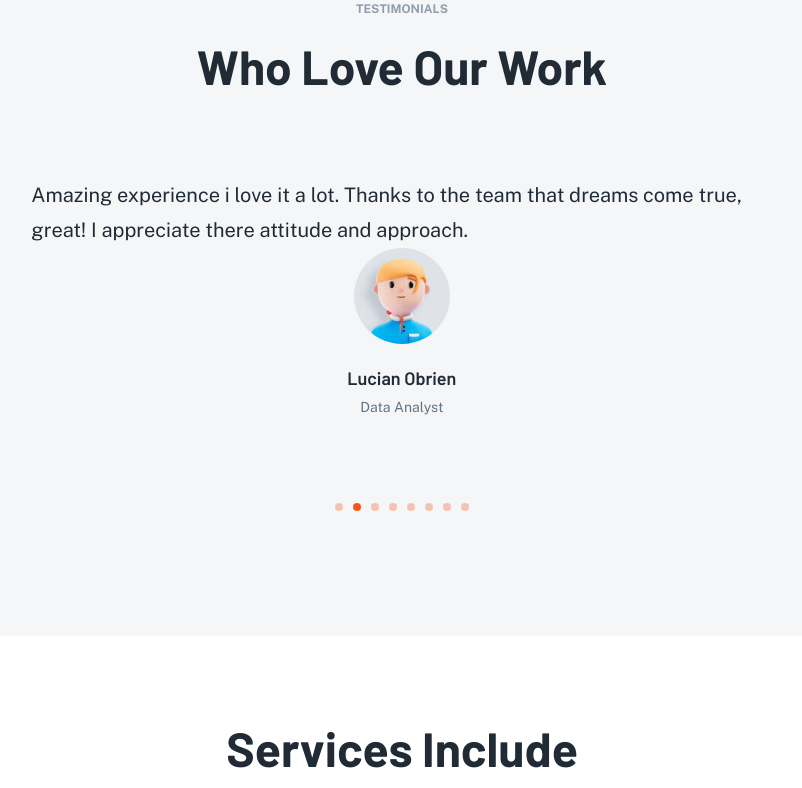
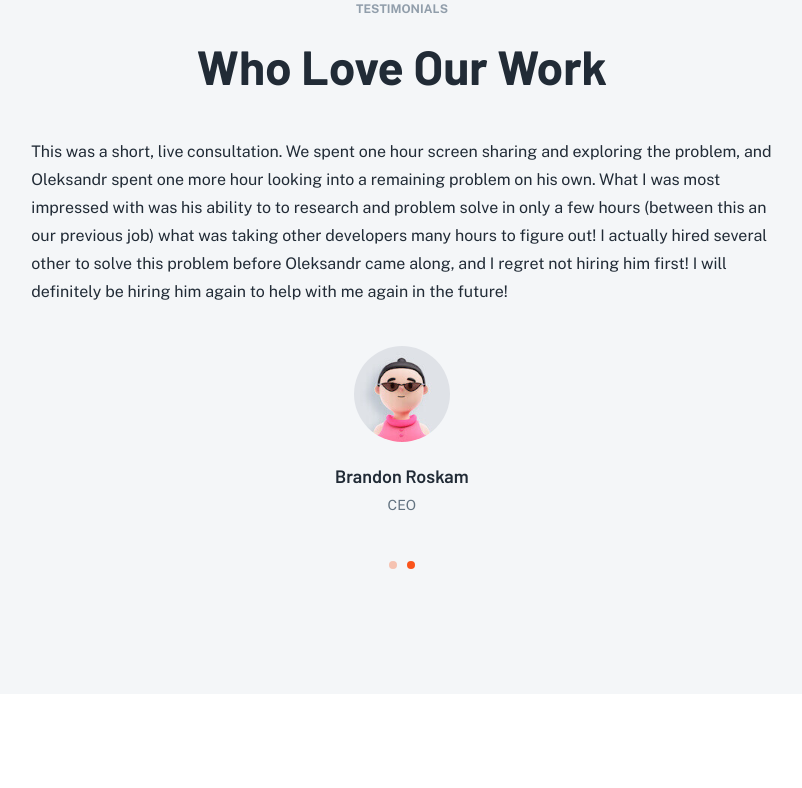
Before and after one commit to digital-brother/digital-brother, a Next.js app: page /digital-brother in a window 1280 px wide. Shown: the part 1917-2705 px from the top of the page, without its empty margins (238-1040 px from the left). Built offline with nearby package versions, Linux system fonts and the light colour scheme.

Commit message:
Adjust Testimonials

```diff
--- a/src/sections/_digital-brother/testimonial/digital-brother-testimonial-item.js
+++ b/src/sections/_digital-brother/testimonial/digital-brother-testimonial-item.js
@@ -11,7 +11,7 @@ export default function TestimonialItem({ testimonial, ...other }) {
     <Stack
       spacing={{
         xs: 5,
-        md: 10,
+        md: 5,
       }}
       direction={{
         xs: 'column',
@@ -21,9 +21,10 @@ export default function TestimonialItem({ testimonial, ...other }) {
     >
       <Typography
         sx={{
-          fontSize: { md: 20 },
+          // fontSize: { md: 20 },
           lineHeight: 1.75,
           textAlign: { xs: 'center', md: 'left' },
+          mb: 5,
         }}
       >
         {testimonial.review}
--- a/src/sections/_digital-brother/testimonial/digital-brother-testimonial.js
+++ b/src/sections/_digital-brother/testimonial/digital-brother-testimonial.js
@@ -14,7 +14,7 @@ import TestimonialItem from './digital-brother-testimonial-item';
 
 // ----------------------------------------------------------------------
 
-const TESTIMONIALS = [...Array(8)].map((_, index) => ({
+const MOCKED_TESTIMONIALS = [...Array(8)].map((_, index) => ({
   id: _mock.id(index),
   name: _mock.fullName(index),
   role: _mock.role(index),
@@ -25,6 +25,39 @@ const TESTIMONIALS = [...Array(8)].map((_, index) => ({
     'Amazing experience i love it a lot. Thanks to the team that dreams come true, great! I appreciate there attitude and approach.',
 }));
 
+const TESTIMONIALS = [
+  {
+    id: 1,
+    name: 'David Grover',
+    role: 'CEO',
+    avatarUrl: _mock.image.avatar(1),
+    createdAt: _mock.time(1),
+    ratingNumber: 5,
+    review: `Digital Brother has shown again and again a high level of professionalism
+            and expertise in the subject of Python/Django development. It was my
+            third project with them and I am very satisfied and pleased with the work
+            they have provided. Communication wise, they were very responsive and ready
+            to help whenever asked. I can't stress enough my positive experience with
+            them but for any other projects I may have in the future, guys will be the
+            first one to consult.`,
+  },
+    {
+    id: 2,
+    name: 'Brandon Roskam',
+    role: 'CEO',
+    avatarUrl: _mock.image.avatar(2),
+    createdAt: _mock.time(2),
+    ratingNumber: 5,
+    review: `This was a short, live consultation. We spent one hour screen sharing and
+    exploring the problem, and Oleksandr spent one more hour looking into a remaining
+    problem on his own. What I was most impressed with was his ability to to research
+    and problem solve in only a few hours (between this an our previous job) what was
+    taking other developers many hours to figure out! I actually hired several other to
+    solve this problem before Oleksandr came along, and I regret not hiring him first!
+    I will definitely be hiring him again to help with me again in the future!`,
+  },
+]
+
 export default function DigitalBrotherTestimonial() {
   const carousel = useCarousel({
     autoplay: true,
@@ -33,7 +66,7 @@ export default function DigitalBrotherTestimonial() {
     slidesToScroll: 1,
     ...CarouselDots({
       sx: {
-        mt: { xs: 8, md: 10 },
+        mt: { xs: 4, md: 5 },
       },
     }),
   });
@@ -46,7 +79,7 @@ export default function DigitalBrotherTestimonial() {
           py: { xs: 10, md: 15 },
         }}
       >
-        <Stack spacing={2} sx={{ textAlign: 'center', mb: { xs: 8, md: 10 } }}>
+        <Stack spacing={2} sx={{ textAlign: 'center', mb: { xs: 4, md: 5 } }}>
           <Typography variant="overline" sx={{ color: 'text.disabled' }}>
             Testimonials
           </Typography>
```
